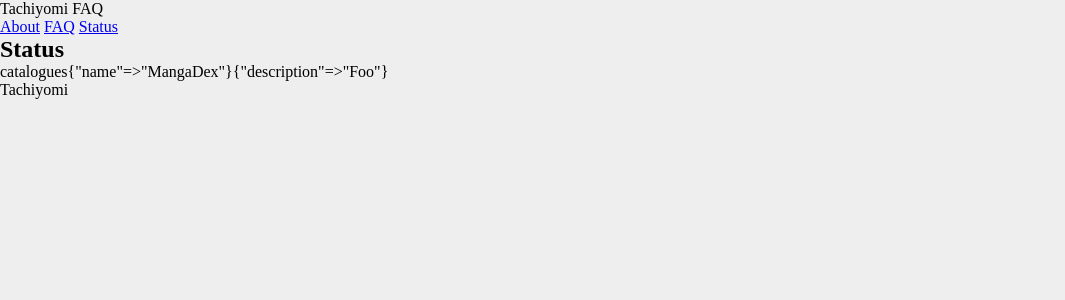
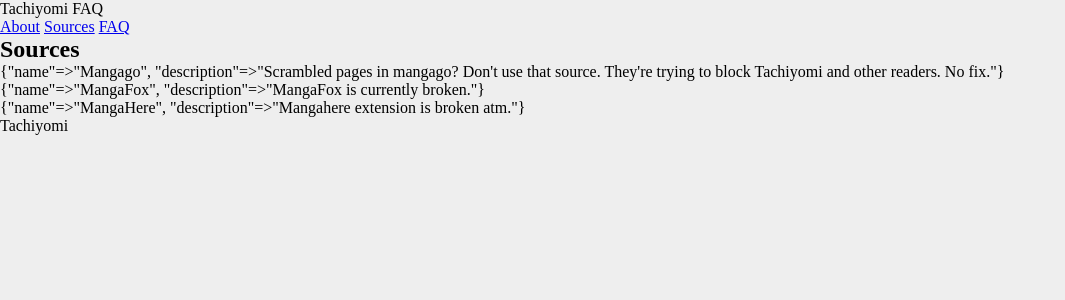
Before and after one commit to arkon/tachiyomi-faq, a Jekyll site: the page built from sources.html, in a window 1280 px wide. Shown: the top 300 px of the page, without its empty margins (0-1065 px from the left). Built offline with Jekyll 4.4.1, drawn with Linux system fonts in a browser that asks for light colours.

Commit message:
Status -> Sources

```diff
--- /dev/null
+++ b/_data/status.yml
@@ -0,0 +1,11 @@
+-
+    name: Mangago
+    description: Scrambled pages in mangago? Don't use that source. They're trying to block Tachiyomi and other readers. No fix.
+
+-
+    name: MangaFox
+    description: MangaFox is currently broken.
+
+-
+    name: MangaHere
+    description: Mangahere extension is broken atm.
--- a/_data/test.yml
+++ /dev/null
@@ -1,3 +0,0 @@
-catalogues:
-    - name: MangaDex
-    - description: Foo
--- a/_includes/header.html
+++ b/_includes/header.html
@@ -5,7 +5,7 @@
 
     <section role="toolbar">
         <a href="{{ '/' | absolute_url }}">About</a>
+        <a href="{{ '/sources' | absolute_url }}">Sources</a>
         <a href="{{ '/faq' | absolute_url }}">FAQ</a>
-        <a href="{{ '/status' | absolute_url }}">Status</a>
     </section>
 </header>
--- a/status.html
+++ b/sources.html
@@ -1,12 +1,12 @@
 ---
 layout: default
-permalink: /status/
+permalink: /sources/
 ---
 
-<h2>Status</h2>
+<h2>Sources</h2>
 
 <ul>
-    {% for item in site.data.test %}
+    {% for item in site.data.status %}
     <li>{{ item }}</li>
     {% endfor %}
 </ul>
--- /dev/null
+++ b/status.json
@@ -0,0 +1,5 @@
+---
+permalink: /sources/status.json
+---
+
+{{ site.data.status | jsonify }}
--- a/test.json
+++ /dev/null
@@ -1,4 +0,0 @@
----
----
-
-{{ site.data.test | jsonify }}
```
Also changed, not shown: _posts/announcements/2019-02-11-welcome-to-jekyll.md (renamed from _posts/announcements/2019-02-11-welcome-to-jekyll.markdown).
